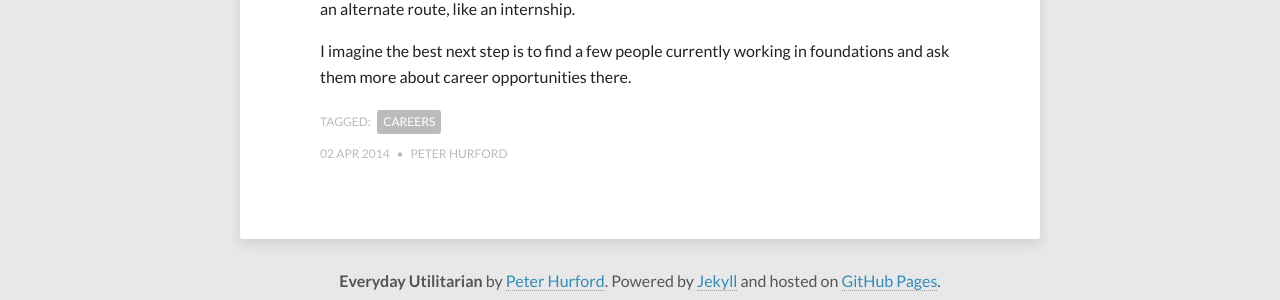
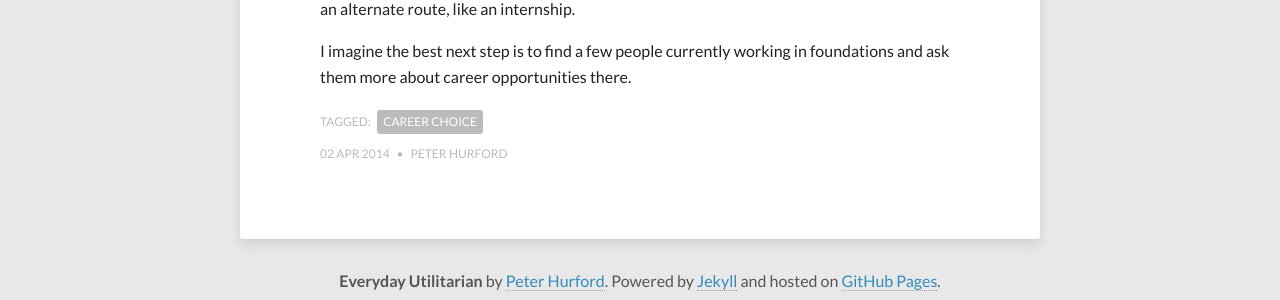
Before and after one commit to peterhurford/peterhurford.github.io, a Jekyll site: the page built from _posts/2014-04-02-brief-notes-on-careers-in-foundations.markdown, in a window 1280 px wide and 900 px high, scrolled down 4293 px. Shown: the part 472-772 px from the top of the window. Built offline with Jekyll 4.4.1, drawn with Linux system fonts in a browser that asks for light colours; comment, search, counter and statistics services are not loaded.

Commit message:
Fixed category for new post

```diff
--- a/_posts/2014-04-02-brief-notes-on-careers-in-foundations.markdown
+++ b/_posts/2014-04-02-brief-notes-on-careers-in-foundations.markdown
@@ -6,7 +6,7 @@
 slug: brief-notes-on-careers-in-foundations
 title: "Brief Notes on Careers in Foundations"
 categories:
-- Careers
+- Career Choice
 ---
 
 I've recently been looking at some potential careers that may be of interests to effective altruists.  While I'm certainly pretty happy to look into web development, I think another strong career option that is not very frequently mentioned is working in a foundation.  I'd love to look into this more deeply, but I thought it would be good to first offer some preliminary thoughts on the subject.
```
